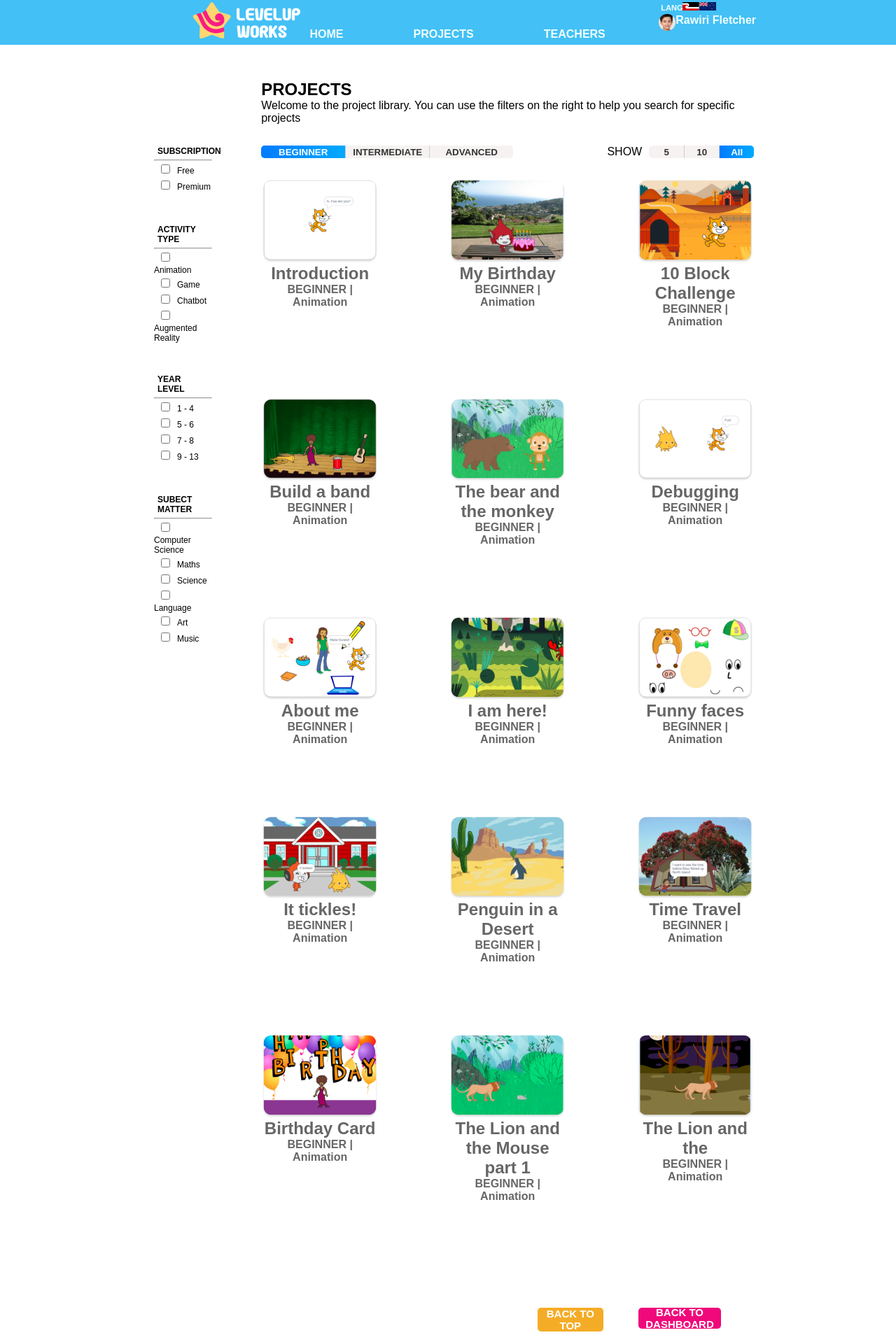
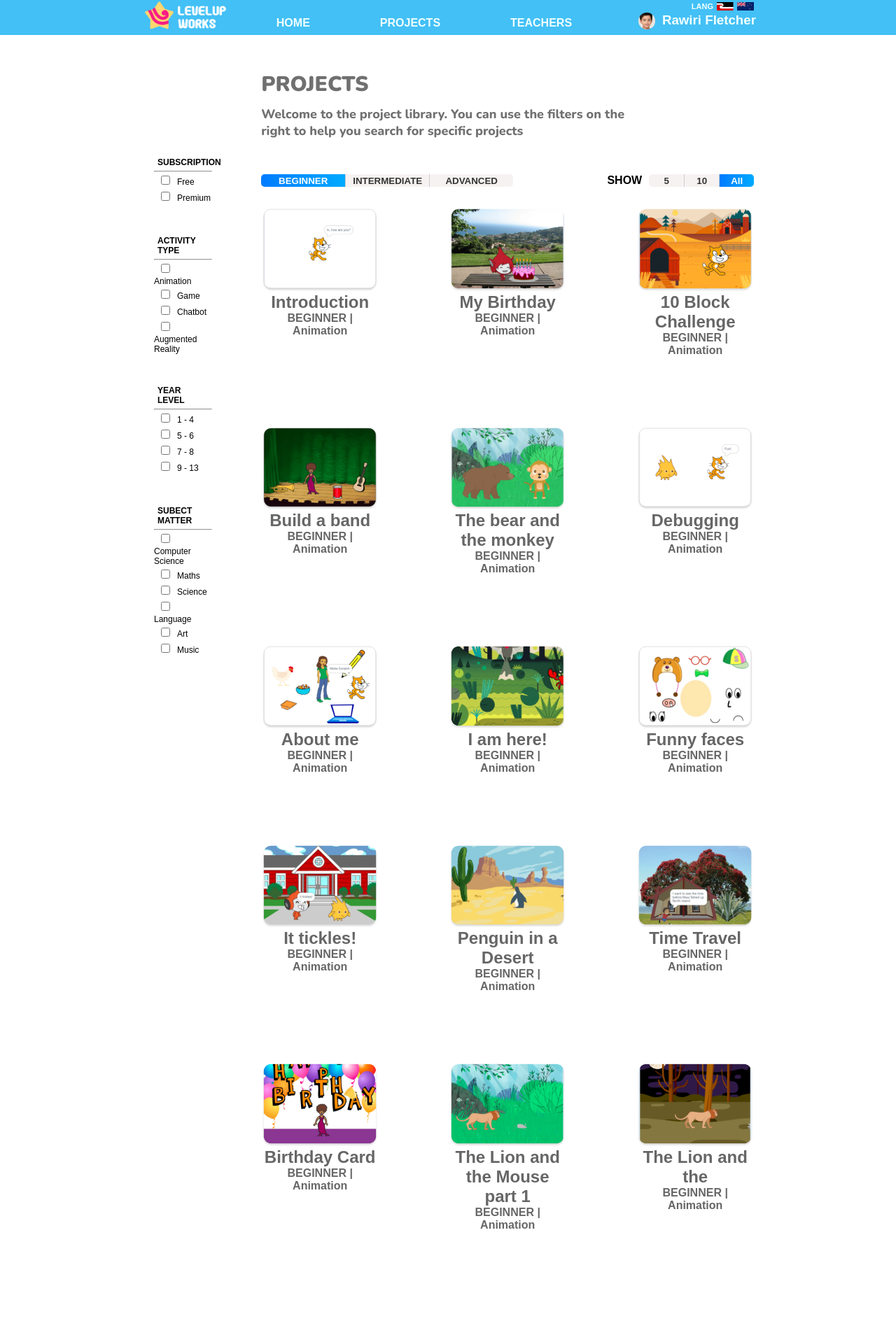
Before and after one commit to Mission-Ready/2502-L4FT17-missionx-frontend-t3, a React (Vite) app: page /ProjectLibrary in a window 1280 px wide. Shown: the top 1908 px of the page at 70% size. Built offline with nearby package versions, Linux system fonts and the light colour scheme.

Commit message:
project 3 more

```diff
--- a/src/pages/Green/ProjectLibrary/ProjectLibrary.jsx
+++ b/src/pages/Green/ProjectLibrary/ProjectLibrary.jsx
@@ -56,6 +56,8 @@ function ProjectLibrary() {
 
   return (
     <div className={styles.Background}>
+      <div id="top" />
+
       <ShaziasNavbar></ShaziasNavbar>
 
     <div className={styles.outerBox}>
@@ -296,7 +298,7 @@ function ProjectLibrary() {
     </div>
 
     <div className={styles.backBtns}>
-      <button className={styles.backToTop}>BACK TO TOP</button>
+      <a href="#top"><button className={styles.backToTop}>BACK TO TOP</button></a>
       <button className={styles.backToDash}> BACK TO DASHBOARD</button>
     </div>
 
--- a/src/pages/Green/ProjectLibrary/ProjectLibrary.module.css
+++ b/src/pages/Green/ProjectLibrary/ProjectLibrary.module.css
@@ -1,11 +1,10 @@
-@import url('https://fonts.googleapis.com/css2?family=Nunito:wght@700&display=swap');
-
+@import url('https://fonts.googleapis.com/css2?family=Nunito:wght@200;300;400;600;700;800;900&display=swap');
 
 * {
     box-sizing: border-box;
     margin: 0;
     padding: 0;
-    font-family: 'Nunito', sans-serif;
+    font-family: "Quicksand", sans-serif;
 
 }
 
@@ -25,7 +24,7 @@
     display: flex;
     flex-direction: column;
     width: 14%;
-    margin: 70px 50px 0px 0px;
+    margin: 100px 50px 0px 0px;
 
 
 
@@ -50,6 +49,26 @@ input[type="checkbox"] {
     display: flex;
     flex-direction: column;
     width: 80%;
+}
+.projectsBox > div > h1 {
+    display: flex;
+    flex-direction: column;
+    width: 80%;
+    font-family: "Nunito", "sans-serif";
+    font-weight: 1000;
+    font-size: 30px;
+    color: #707070;
+    margin-bottom: 10px;
+}
+.projectsBox > div > p {
+    display: flex;
+    flex-direction: column;
+    width: 80%;
+    font-family: "Nunito", "sans-serif";
+    font-weight: 800;
+    font-size: 18px;
+    color: #707070;
+    margin-bottom: 20px;
 }
 
 .filterTopBar {
@@ -104,6 +123,7 @@ input[type="checkbox"] {
 }
 .filterItems p {
     margin-right: 10px;
+    font-weight: bold
 }
 
 .itemsBtn {
@@ -160,30 +180,29 @@ input[type="checkbox"] {
 }
 
 .backToTop {
-    display: flex;
-    justify-content: center;
-    align-items: center;
+    display: inline-block;
+    text-decoration: none;
+    white-space: nowrap;
+    padding: 10px 20px;
     background-color: #F4AC27;
+    color: white;
+    border-radius: 5px;
+    text-align: center;
+    font-weight: 600;
     border: none;
-    border-radius: 5px;
-    width: 8%;
-    color: white;
-    font-weight: bold;
-    font-size: 15px;
     cursor: pointer;
-}
+  }
 
 .backToDash {
-    display: flex;
-    justify-content: center;
-    align-items: center;
+    display: inline-block;
+    text-decoration: none;
+    white-space: nowrap;
+    padding: 10px 20px;
     background-color: #EF097B;
+    color: white;
+    border-radius: 5px;
+    text-align: center;
+    font-weight: 600;
     border: none;
-    border-radius: 5px;
-    width: 10%;
-    height: 30px;
-    color: white;
-    font-weight: bold;
-    font-size: 15px;
     cursor: pointer;
-}
+  }
--- a/src/pages/Green/StudentProfileViewer/StudentProfileViewer.jsx
+++ b/src/pages/Green/StudentProfileViewer/StudentProfileViewer.jsx
@@ -2,6 +2,7 @@ import styles from "./StudentProfileViewer.module.css"
 import RawiriFletcher from "../../../../public/images/students/RawiriFletcher.png"
 import KerrysFooter from "../components/KerrysFooter"
 import ShaziasNavbar from "../components/ShaziasNavbar"
+import { Link } from 'react-router-dom';
 
 function StudentProfileViewer() {
   return (
@@ -107,7 +108,9 @@ function StudentProfileViewer() {
       </section>
       </div>
       <div className={styles.backToProjectsButtonBox}>
+        <Link to="/projectLibrary" className={styles.linkProjectLibrary}>
         <button className={styles.backToProjectsButton}>BACK TO PROJECTS</button>
+        </Link>
       </div>
 
 
--- a/src/pages/Green/StudentProfileViewer/StudentProfileViewer.module.css
+++ b/src/pages/Green/StudentProfileViewer/StudentProfileViewer.module.css
@@ -98,6 +98,7 @@
     background-color: white;
     border-radius: 20px;
     margin: 150px 0px 0px 0px;
+    color: #707070;
 
 }
 
@@ -152,3 +153,8 @@
     padding: 20px;
     margin-bottom: 40px;
   }
+
+  .linkProjectLibrary {
+    text-decoration: none;
+    color: inherit;
+  }
--- a/src/pages/Green/components/ShaziasNavbar.jsx
+++ b/src/pages/Green/components/ShaziasNavbar.jsx
@@ -5,7 +5,7 @@ import LevelUpWorksWhite from '../../../assets/Navbar/LevelUpWorks-white.png'
 import RawiriFletcher from '../../../../public/images/students/RawiriFletcher.png'
 import MaoriFlag from '../../../assets/Navbar/MaoriFlag.png'
 import NZFlag from '../../../assets/Navbar/NZFlag.png'
-
+import { Link } from 'react-router-dom';
 
 
 export default function ShaziasNavbar() {
@@ -24,13 +24,14 @@ export default function ShaziasNavbar() {
 
         <div className= {styles.languageAndLogin}>
 
-            <nav >
+            <nav className={styles.outerUserBox}>
                 <h4 style={{fontSize:'11px',padding:'3px'}}>LANG<img style={
                   {top: "8px",left:'1617px',width: '24px',height: '12px'}} src={MaoriFlag}alt="Maori Flag" /><img style={{top: "8px",left:'1617px',width: '24px',height: '12px'}} src={NZFlag} alt="NZ Flag" /></h4>
+                <Link to="/studentProfileViewer" className={styles.linkStudentProfileViewer}>
                 <div className={styles.userBox}>
-                  <img className={styles.userImage} style={{top: '31px', left: '1497px',width: '24px',height: '24px'}} src={RawiriFletcher} alt="Avatar White" /> <h4>Rawiri Fletcher</h4>
+                   <img className={styles.userImage} src={RawiriFletcher} alt="User Pfp" /><h3>Rawiri Fletcher</h3>
                 </div>
-
+                </Link>
             </nav>
 
         </div>
--- a/src/pages/Green/components/ShaziasNavbar.module.css
+++ b/src/pages/Green/components/ShaziasNavbar.module.css
@@ -18,22 +18,26 @@
     top: 0px;
     left: 0px;
     width: 100%;
-    height: 64px;
+    height: 50px;
 
 }
 
 .star {
   display: flex;
-  width: 120px;
-  height: 60px;
-  padding-left: 266px;
+  width: 100px;
+  height: 45px;
+  padding-left: 200px;
+  cursor: pointer;
 
 }
 
 .mainNav {
   display: flex;
+  justify-content: center;
+  align-items: end;
   list-style: none;
-  padding-top: 40px;
+  margin-bottom: 8px;
+
   text-align: justify;
 }
 
@@ -49,8 +53,6 @@
 .languageAndLogin {
   padding-right: 200px;
   background: padding-box;
-  align-items: left;
-  justify-items: space;
   cursor: pointer;
 }
 
@@ -58,8 +60,30 @@
  background: padding-box;
 }
 
+.outerUserBox {
+  display: flex;
+  flex-direction: column;
+  justify-content: end;
+}
+.outerUserBox h4 {
+  display: flex;
+  flex-direction: row;
+  justify-content: right;
+  gap: 5px;
+}
+
 .userBox {
   display: flex;
-  flex-direction: row;
+  justify-content: space-evenly;
+  gap: 10px;
 
 }
+.userImage {
+  width: 24;
+  height: 24px;
+}
+
+.linkStudentProfileViewer {
+  text-decoration: none;
+  color: inherit;
+}
```
